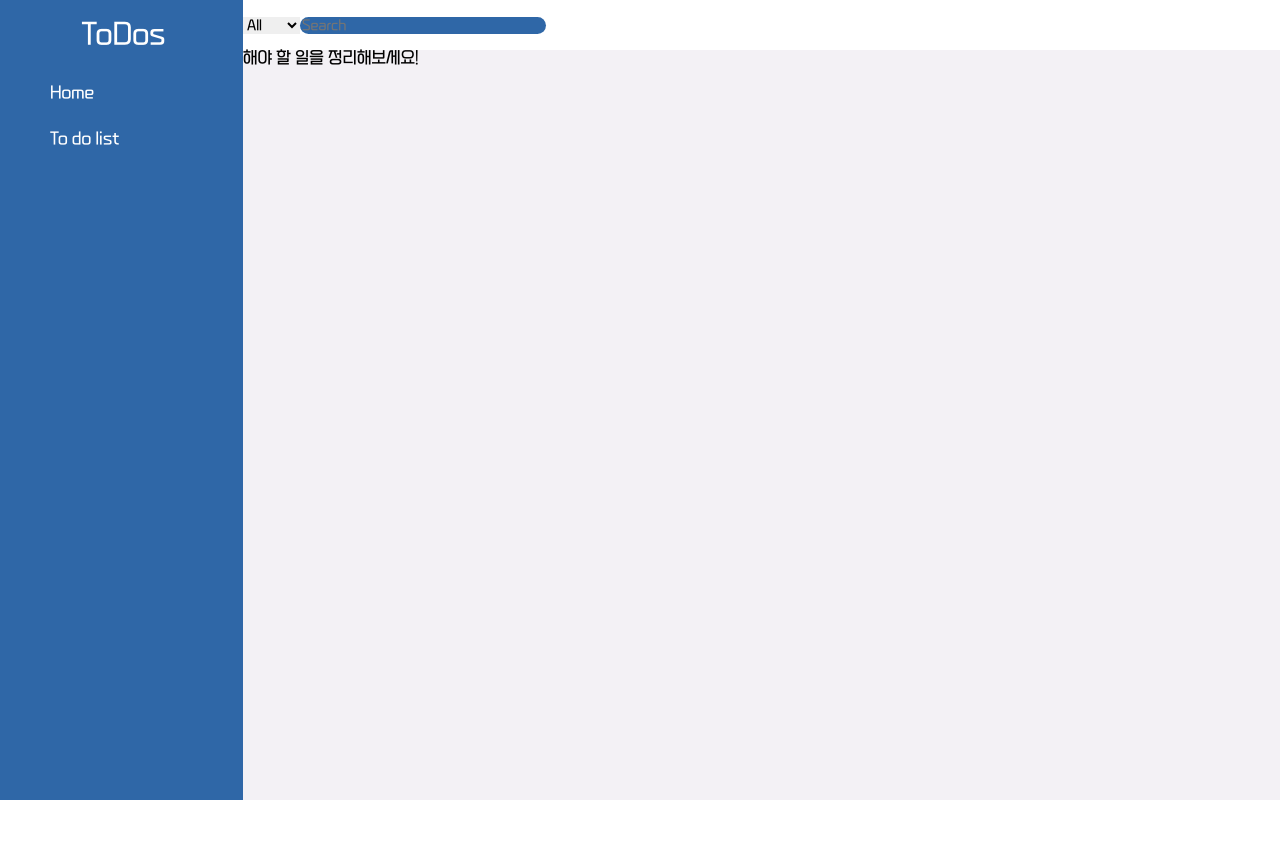
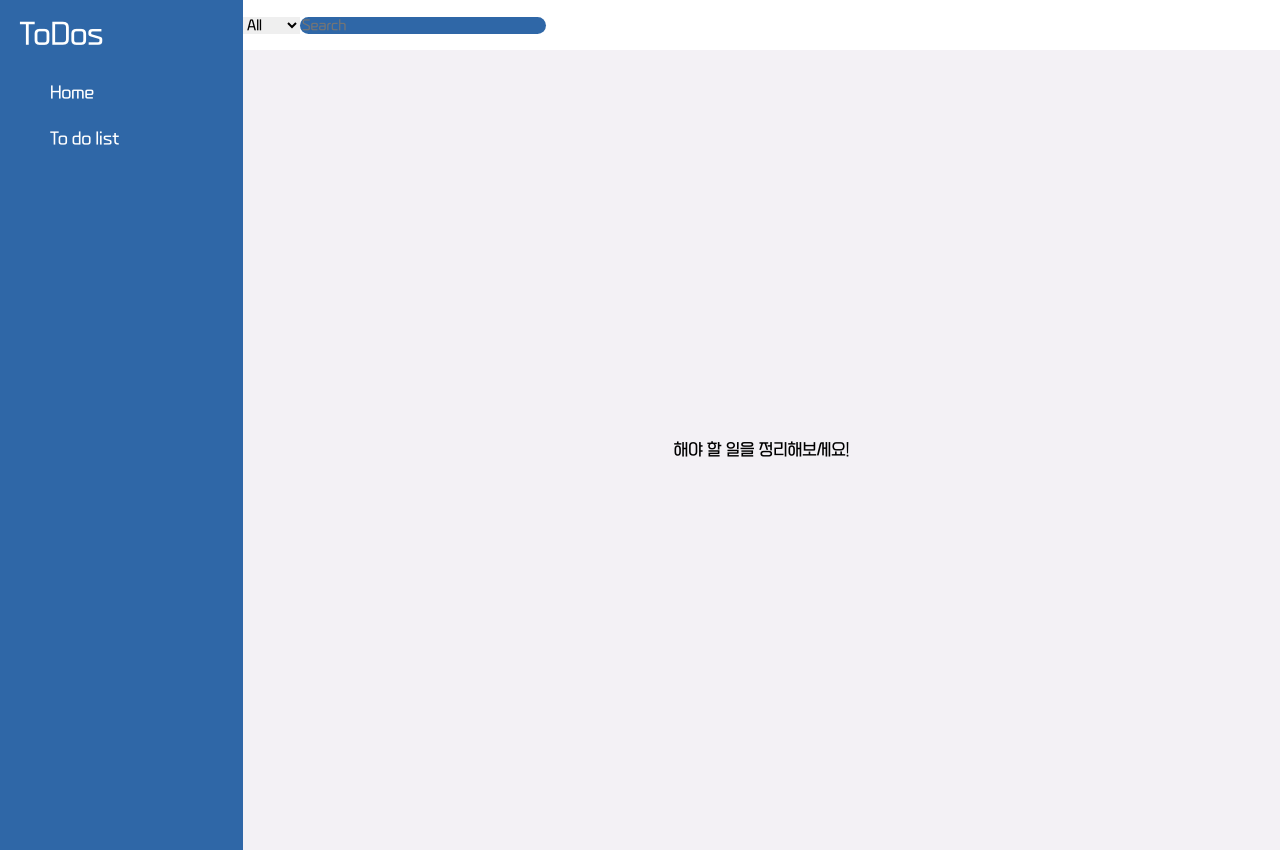
Before and after one commit to chspower1/ToDoList-react, a React (Create React App) app: page / in a window 1280 px wide. Before the commit the page ends 800 px from the top, so only its background shows below. Built offline with nearby package versions, Linux system fonts and the light colour scheme.

Commit message:
grid 적용

```diff
--- a/src/Router.tsx
+++ b/src/Router.tsx
@@ -8,7 +8,7 @@ import Home from "./components/Home";
 const Container = styled.div`
     display: flex;
     background-color: ${(props) => props.theme.bgColor};
-    height: 100vh;
+    height: auto;
 `;
 const ContentContainer = styled(Container)`
     width: 100%;
--- a/src/components/Home.tsx
+++ b/src/components/Home.tsx
@@ -1,5 +1,6 @@
 import React from "react";
+import { Container } from "./toDoList/ToDoList";
 
 export default function Home() {
-    return <div>해야 할 일을 정리해보세요!</div>;
+    return <Container>해야 할 일을 정리해보세요!</Container>;
 }
--- a/src/components/NavBar.tsx
+++ b/src/components/NavBar.tsx
@@ -1,10 +1,15 @@
 import { Link } from "react-router-dom";
 import styled from "styled-components";
 // styled-components
-const Container = styled.section`
+const Wrap = styled.nav`
     width: 300px;
+    height: auto;
     background-color: ${(props) => props.theme.navBgColor};
     color: ${(props) => props.theme.btnBgWhite};
+`;
+const Container = styled.section`
+    position: fixed;
+    height: 100vh;
 `;
 const Profile = styled.header`
     width: 100%;
@@ -36,6 +41,7 @@ const Li = styled.li`
 
 export default function NavBar() {
     return (
+        <Wrap>
             <Container>
                 <Profile>
                     <Title>ToDos</Title>
@@ -49,5 +55,6 @@ export default function NavBar() {
                     </Link>
                 </NavList>
             </Container>
+        </Wrap>
     );
 }
--- a/src/components/toDoList/ToDoList.tsx
+++ b/src/components/toDoList/ToDoList.tsx
@@ -5,19 +5,19 @@ import { useRecoilState, useRecoilValue } from "recoil";
 import NavBar from "../NavBar";
 import styled from "styled-components";
 
-const Container = styled.section`
+export const Container = styled.section`
     display: flex;
     flex-direction: column;
     width: 100%;
-    height: 100%;
+    min-height: 100vh;
+    height: auto;
     justify-content: center;
     align-items: center;
 `;
 const ToDos = styled.div`
     display: grid;
-    grid-template-columns: repeat(5, auto);
-    height: 80%;
-    margin-top: 50px;
+    grid-template-columns: repeat(5, 1fr);
+    grid-gap: 50px;
     transition: all 0.4s ease;
 `;
 const Title = styled.h1`
```
Lines whose indentation alone changed are shown as unchanged.
